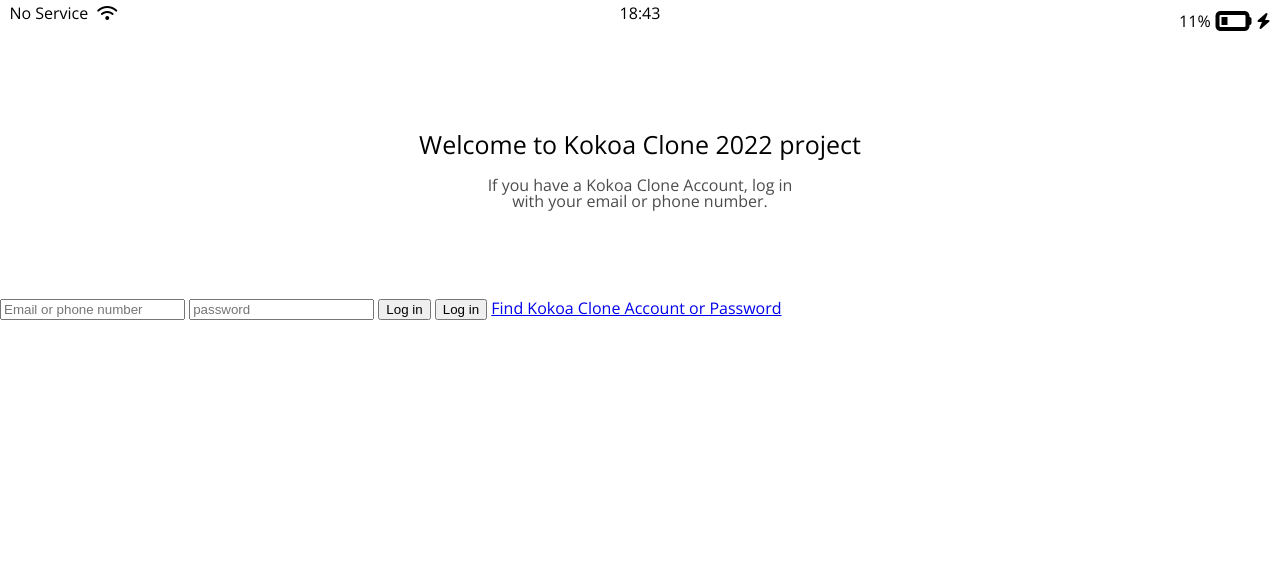
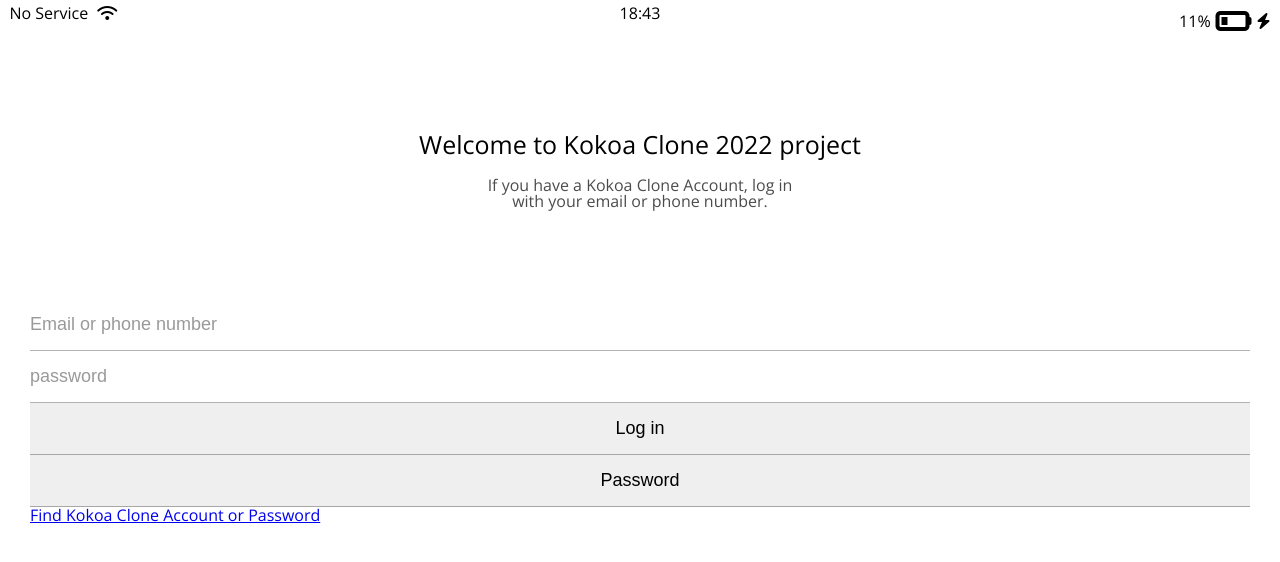
Before and after one commit to optimalMachine/kokoa-clone-2022, a plain HTML site: page index.html in a window 1280 px wide. Drawn offline with nearby package versions, Linux system fonts and the light colour scheme.

Commit message:
a few updates

```diff
--- a/css/styles.css
+++ b/css/styles.css
@@ -24,3 +24,20 @@ body{
     width: 25%;
     opacity: 0.7;
 }
+
+#login-form {
+    display:flex;
+    flex-direction: column;
+    margin: 0px 30px;
+}
+
+#login-form input{
+    border: none;
+    padding: 15px 0px;
+    font-size: 18px;
+    border-bottom: 1px solid rgba(0,0,0,0.3)
+}
+
+#login-form input::placeholder {
+    color: rgba(0,0,0,0.4)
+}
--- a/index.html
+++ b/index.html
@@ -30,11 +30,11 @@
             <p class="welcome-header__text">If you have a Kokoa Clone Account, log in with your email or phone number.</p>
         </header>
 
-        <form class="login-form">
+        <form id="login-form">
             <input type="text" placeholder="Email or phone number" />
             <input type="password" placeholder="password" />
             <input type="submit" value="Log in" />
-            <input type="submit" value="Log in" />
+            <input type="submit" value="Password" />
             <a href="#">Find Kokoa Clone Account or Password</a>
         </form>
 
```
Also changed, not shown: 1 other file.
